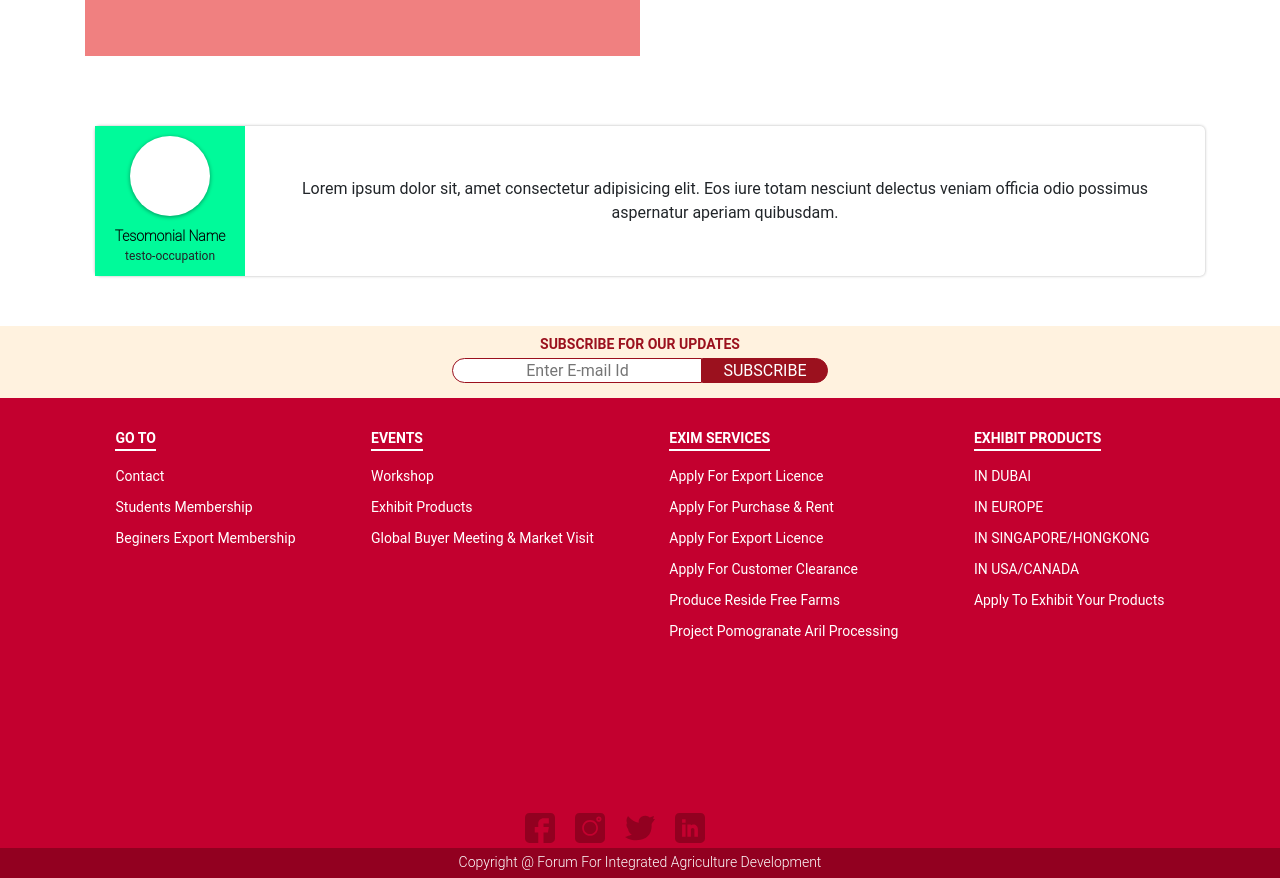
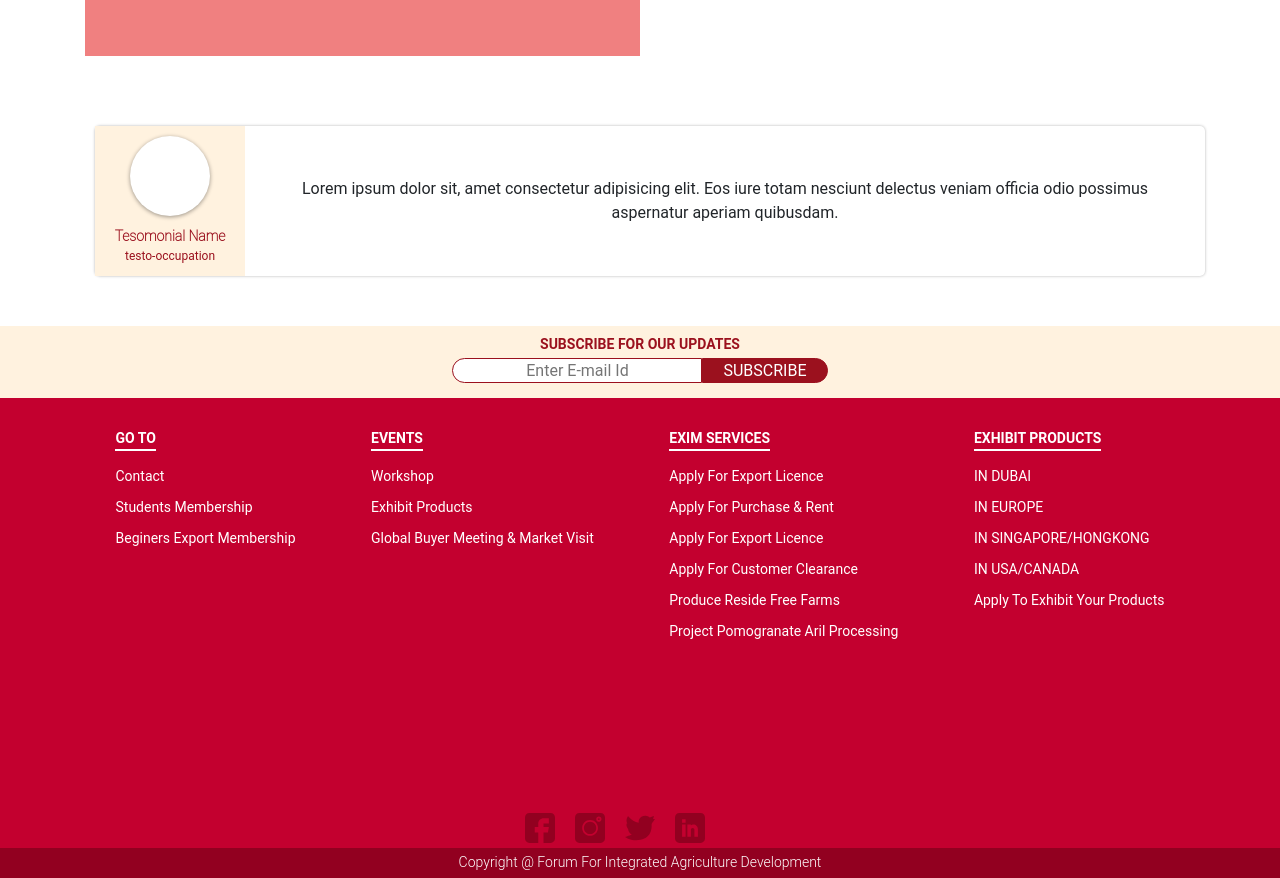
Before and after one commit to rkk10/ffiad-webapp, an Angular app: page / in a window 1280 px wide. Shown: the part 2520-3398 px from the top of the page. Built offline with nearby package versions, Linux system fonts and the light colour scheme.

Commit message:
image pic color changeed

```diff
--- a/src/app/pages/testomonial-card/testomonial-card.component.css
+++ b/src/app/pages/testomonial-card/testomonial-card.component.css
@@ -17,19 +17,19 @@
   height: 40px;
   width: 100%;
   text-align: center;
+  color: #9B111E;
 }
 
 .testo-img{
   width: 150px;
   height: 100%;
   padding: 10px;
-  background-color: coral;
   display: flex;
   flex-direction: column;
   display: flex;
   align-items: center;
   justify-content: space-between;
-  background-color: mediumspringgreen;
+  background-color: #FFF2DF;
 }
 .testo-feedback{
   flex: 1;
@@ -42,7 +42,6 @@
 .testo-name{
   font-size: 14px;
   font-weight: bold;
-  color: black;
   font-family: "Roboto Thin";
 }
 .testo-occupation{
```
